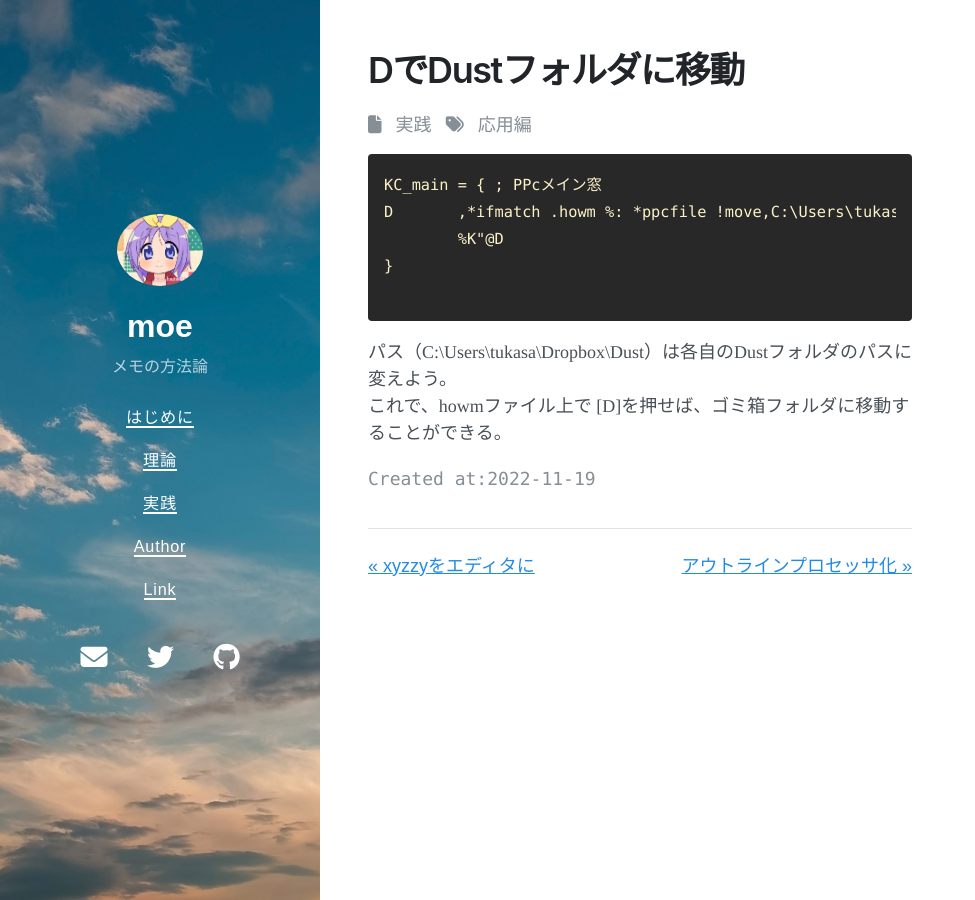
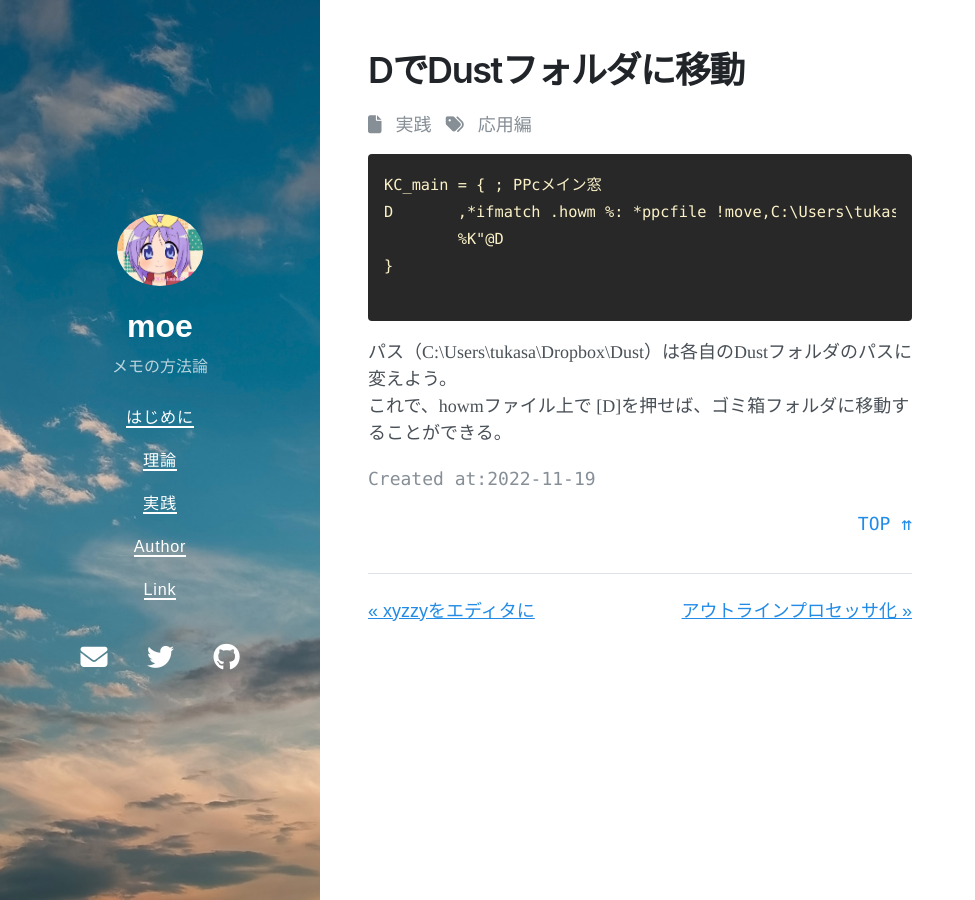
Before and after one commit to tukasa/moe, a Jekyll site: the page built from my_collections/_practice/d2.md, in a window 1280 px wide. Shown: the whole page, without its empty margins (0-975 px from the left). Built offline with Jekyll 4.4.1, drawn with Linux system fonts in a browser that asks for light colours; nearby versions of some CDN libraries.

Commit message:
タイトルバーにページ内容が表示されるように

```diff
--- a/_includes/head.html
+++ b/_includes/head.html
@@ -6,7 +6,13 @@
   <link rel="stylesheet" href="{{ 'assets/styles.css' | relative_url }}">
   <link rel ="stylesheet" href="https://cdnjs.cloudflare.com/ajax/libs/font-awesome/6.1.1/css/all.min.css">
   <link rel="shortcut icon" type="image/svg+xml" href="{{ site.baseurl }}/lady.svg">
-  <title>{{ site.title }}</title>
+  <title>
+    {% if page.title %}
+      {{ page.title }} | {{ site.title }}
+    {% else %}
+      {{ site.title }} | {{ site.description}}
+    {% endif %}
+  </title>
 
   {% feed_meta %}
   {% seo title=false %}
--- a/_layouts/thesis.html
+++ b/_layouts/thesis.html
@@ -23,6 +23,7 @@ layout: default
       <li>Last modified at:{{ page.last_modified_at | date: "%Y-%m-%d" }}</li>
       {% endif %}
     </ul>
+    <a href="#" onclick="backToTop()" class="back-to-article-top">Top &#8648;</a>
   </time>
 </article>
 
--- a/_sass/_posts.scss
+++ b/_sass/_posts.scss
@@ -165,6 +165,14 @@
   padding: .1em .5em;
 }
 
+.back-to-article-top {
+  display: block;
+  font-size: 1.0em;
+  text-transform: uppercase;
+  text-align: right;
+  text-decoration: none;
+}
+
 .post-nav {
   display: flex;
   padding-top: var(--spacer-2);
```
Also changed, not shown: index.md (+2 -1 lines).
